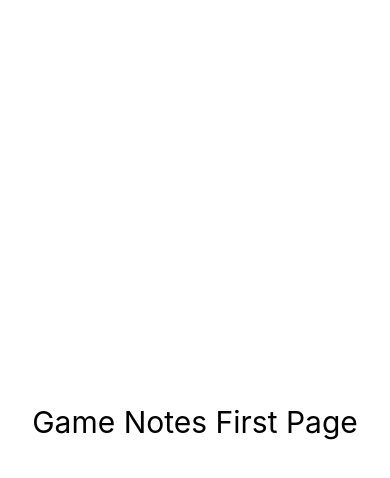
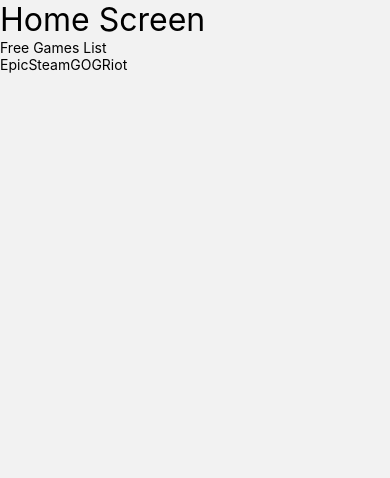
Before and after one commit to joefredrick/GameNotes, a React Native app: screen /Home in a window 390 px wide. Shown: the top 478 px of the page. Built offline with nearby package versions, Linux system fonts and the light colour scheme.

Commit message:
Add Navigation from main App

```diff
--- a/App.tsx
+++ b/App.tsx
@@ -1,15 +1,27 @@
+import { NavigationContainer } from '@react-navigation/native';
+import { createNativeStackNavigator } from '@react-navigation/native-stack';
 import React from 'react';
 import {
   StyleSheet,
-  Text,
-  View,
 } from 'react-native';
+import DataPage from './src/Pages/DataPage';
+import Home from './src/Pages/Home';
+import { RootStackParamList } from './src/types';
+
+const Stack = createNativeStackNavigator<RootStackParamList>();
 
 function App(): JSX.Element {
   return (
-    <View style={styles.container}>
-      <Text style={styles.textstyle}>Game Notes First Page</Text>
-    </View>
+    <NavigationContainer>
+      <Stack.Navigator initialRouteName='Home' screenOptions={{
+        animation: 'slide_from_right',
+        headerStyle: { backgroundColor: 'blue' },
+        headerTitleStyle: { color: 'white' },
+      }}>
+        <Stack.Screen name="Home" component={Home} options={{headerShown: false}} />
+        <Stack.Screen name="Data" component={DataPage} />
+      </Stack.Navigator>
+    </NavigationContainer>
   );
 }
 
--- a/package.json
+++ b/package.json
@@ -10,8 +10,12 @@
     "test": "jest"
   },
   "dependencies": {
+    "@react-navigation/native": "^6.1.6",
+    "@react-navigation/native-stack": "^6.9.12",
     "react": "18.2.0",
-    "react-native": "0.71.4"
+    "react-native": "0.71.4",
+    "react-native-safe-area-context": "^4.5.0",
+    "react-native-screens": "^3.20.0"
   },
   "devDependencies": {
     "@babel/core": "^7.20.0",
--- /dev/null
+++ b/src/Components/PlatformListH.tsx
@@ -0,0 +1,16 @@
+import React from "react";
+import { Text, ScrollView } from "react-native";
+
+
+const PlatformListH = (props: any) => {
+    return(
+        <>
+            <Text>{props.data.title}</Text>
+            <ScrollView horizontal={true}>
+            {props.data.displaydata.map((item:any) =>{return(<Text>{item.name}</Text>)})}
+            </ScrollView>
+        </>
+    )
+}
+
+export default PlatformListH;
--- /dev/null
+++ b/src/Pages/DataPage.tsx
@@ -0,0 +1,12 @@
+import React from "react";
+import { Text } from "react-native";
+
+const DataPage = () => {
+    return(
+        <>
+            <Text>Data Screen</Text>
+        </>
+    )
+}
+
+export default DataPage;
--- /dev/null
+++ b/src/Pages/Home.tsx
@@ -0,0 +1,47 @@
+import React from "react";
+import { Text } from "react-native";
+import PlatformListH from "../Components/PlatformListH";
+
+const tempFreeGamePlatform = [
+    {
+        name: 'Epic',
+        id:1,
+        games: ['GTA - V','Genshin Impact'],
+        img: 'PlatformLogo',
+        link: 'Link to Page'
+    },
+    {
+        name: 'Steam',
+        id:2,
+        games: ['CSGO','Genshin Impact'],
+        img: 'PlatformLogo',
+        link: 'Link to Page'
+    },
+    {
+        name: 'GOG',
+        id:3,
+        games: ['Bunker II','Genshin Impact'],
+        img: 'PlatformLogo',
+        link: 'Link to Page'
+    },
+    {
+        name: 'Riot',
+        id:4,
+        games: ['Valorant','LOL','TeamFightTactics'],
+        img: 'PlatformLogo',
+        link: 'Link to Page'
+    }
+]
+
+const data = {title:"Free Games List", displaydata:tempFreeGamePlatform}
+
+const Home = () => {
+    return(
+        <>
+            <Text style={{fontSize: 32}}>Home Screen</Text>
+            <PlatformListH data={data}></PlatformListH>
+        </>
+    )
+}
+
+export default Home;
--- /dev/null
+++ b/src/types.tsx
@@ -0,0 +1,10 @@
+declare global {
+    namespace ReactNavigation {
+      interface RootParamList extends RootStackParamList {}
+    }
+  }
+
+export type RootStackParamList = {
+    Home: undefined;
+    Data: undefined;
+  };
```
Also changed, not shown: 2 other files (tests, documents, lock files or other folders).
